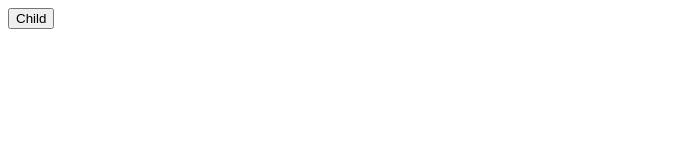
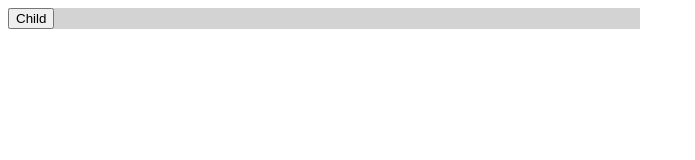
Before and after one commit to web-programming-lab/javascript-clientside, a website: page snippets/dom-events-bubbling/index.html in a window 1280 px wide. Shown: the whole page, without its empty margins (0-695 px from the left). Drawn offline with Linux system fonts and the light colour scheme.

Commit message:
updated docs in examples

```diff
--- a/snippets/dom-events-bubbling/index.html
+++ b/snippets/dom-events-bubbling/index.html
@@ -4,7 +4,7 @@
     <script src="index.js" defer></script>
   </head>
   <body>
-    <div id="parent" style="width: 50%">
+    <div id="parent" style="width: 50%; background-color: lightgray">
       <button id="child">Child</button>
     </div>
   </body>
--- a/snippets/web-components-events/index.js
+++ b/snippets/web-components-events/index.js
@@ -8,6 +8,7 @@ class MyCustomElementOne extends HTMLElement {
       `;
   }
 
+  // Custom element lifecycle callback - called each time the element is added to the document
   connectedCallback() {
     const buttonEl = this.shadowDom.querySelector('#exampleButton');
     buttonEl.addEventListener('click', () => {
@@ -23,6 +24,7 @@ class MyCustomElementTwo extends HTMLElement {
     this.shadowDom.innerHTML = '<p>this is my custom element 2</p>';
   }
 
+  // Custom element lifecycle callback - called each time the element is added to the document
   connectedCallback() {
     const customElementOneEl = document.querySelector('my-custom-element-one');
     customElementOneEl.addEventListener('customelement-one-click', () => {
```
